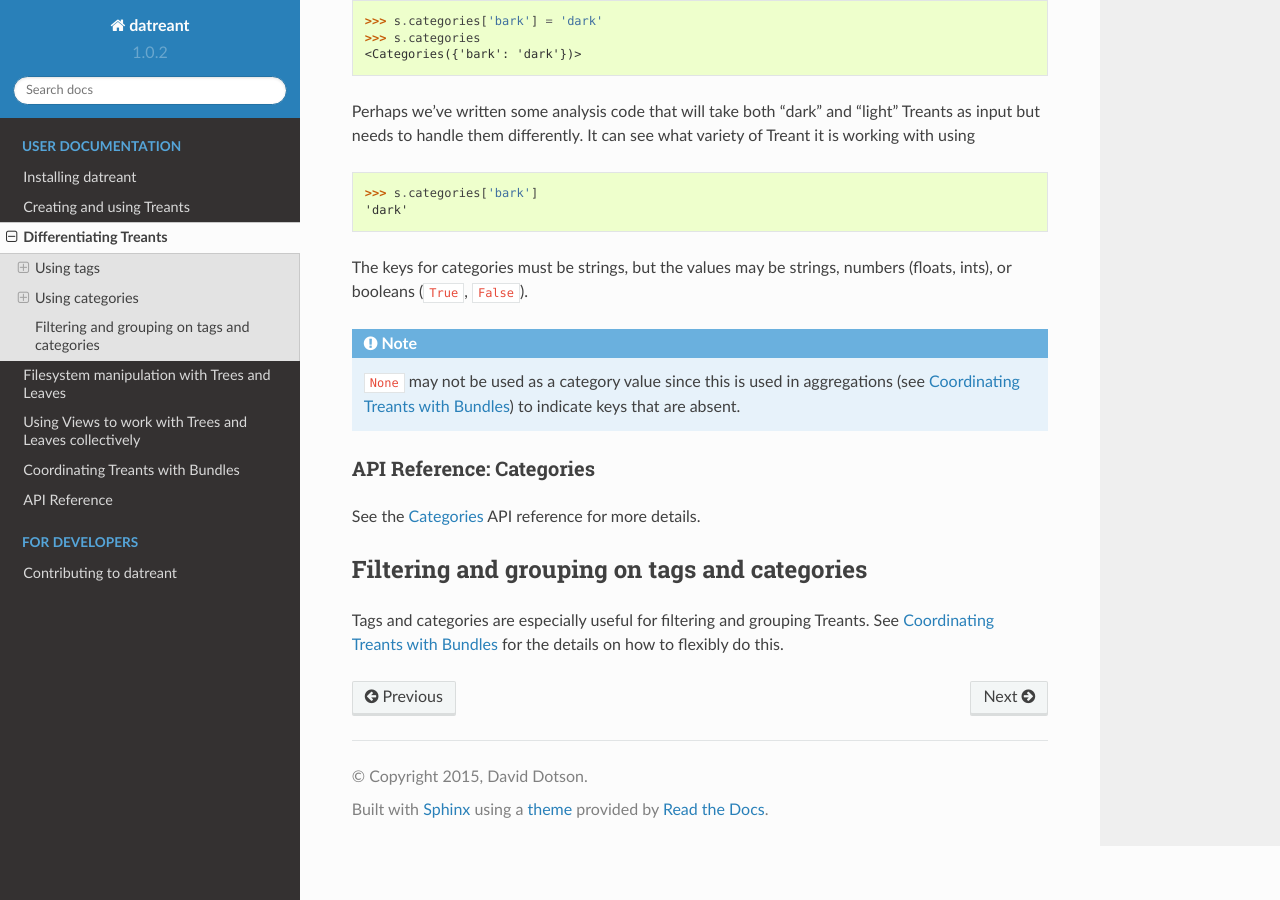
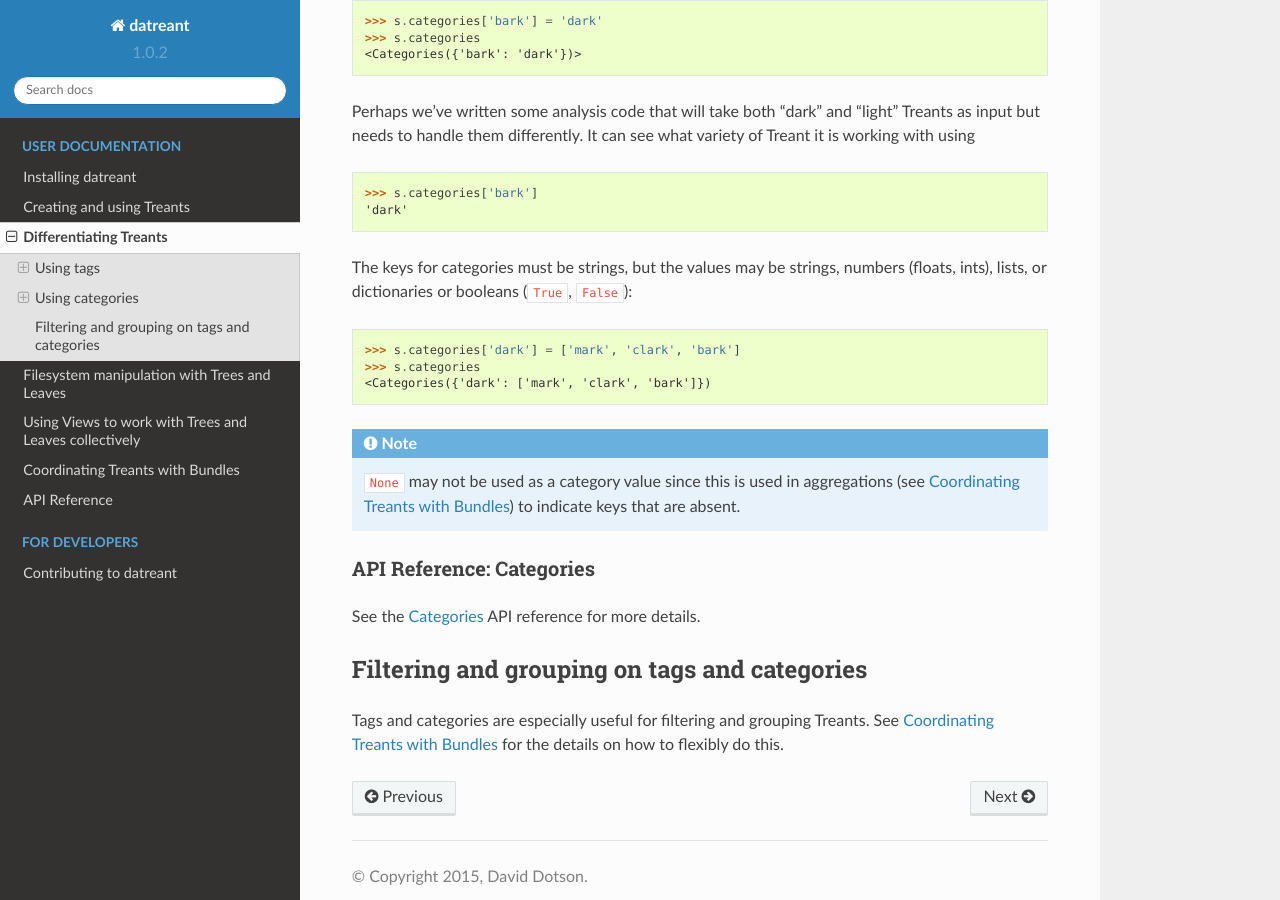
Before and after one commit to datreant/datreant, a Sphinx documentation site: the page built from docs/tags-categories.rst, in a window 1280 px wide and 900 px high, scrolled down 1988 px. Built offline with Sphinx 7.4.7 and the Read the Docs theme 2.0.0, drawn with Linux system fonts in a browser that asks for light colours.

Commit message:
Add documentation example for lists

```diff
--- a/docs/tags-categories.rst
+++ b/docs/tags-categories.rst
@@ -96,7 +96,11 @@ of Treant it is working with using ::
     'dark'
 
 The keys for categories must be strings, but the values may be strings, numbers
-(floats, ints), or booleans (``True``, ``False``).
+(floats, ints), lists, or dictionaries or booleans (``True``, ``False``)::
+
+    >>> s.categories['dark'] = ['mark', 'clark', 'bark']
+    >>> s.categories
+    <Categories({'dark': ['mark', 'clark', 'bark']})
 
 .. note:: ``None`` may not be used as a category value since this is used in
           aggregations (see :ref:`Bundles`) to indicate keys that are absent.
```
